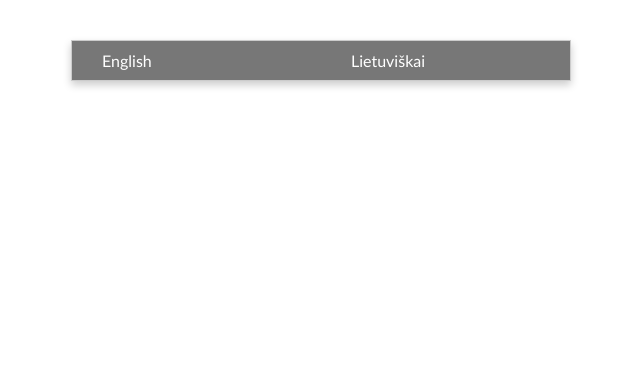
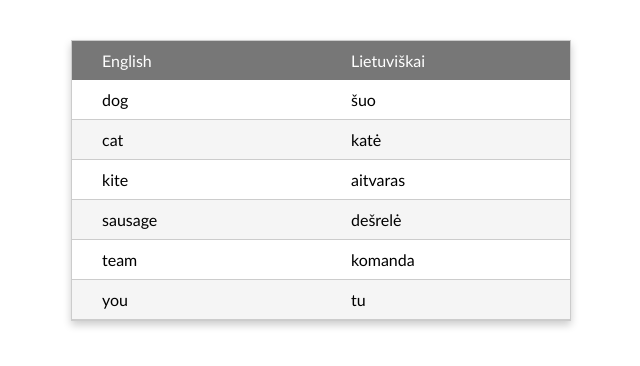
Before and after one commit to TS-BIT/29b-list-p, a website with bundled scripts: page index.html in a window 1280 px wide. Shown: the whole page, without its empty margins (319-959 px from the left). Built offline with nearby package versions, Linux system fonts and the light colour scheme.

Commit message:
Proj sprd final

```diff
--- a/index.html
+++ b/index.html
@@ -13,8 +13,8 @@
             <div class="col">English</div>
             <div class="col">Lietuviškai</div>
         </div>
-        <!-- <div class="content">
-            <div class="item">
+        <div class="content">
+            <!-- <div class="item">
                 <div class="col">Dog</div>
                 <div class="col">Šuo</div>
             </div>
@@ -25,8 +25,8 @@
             <div class="item">
                 <div class="col">Kite</div>
                 <div class="col">Aitvaras</div>
-            </div>
-        </div> -->
+            </div>               -->
+        </div>
     </div>
 
     <script src ="./js/main.js" type="module" defer></script>
--- a/js/main.js
+++ b/js/main.js
@@ -5,3 +5,4 @@ import { Dictionary } from './components/Dictionary.js';
 const zodynas = new Dictionary('.content', 'Anglų-Lietuvių kalbos žodynas', wordsData);
 
 console.log(zodynas);
+zodynas.init();
```
